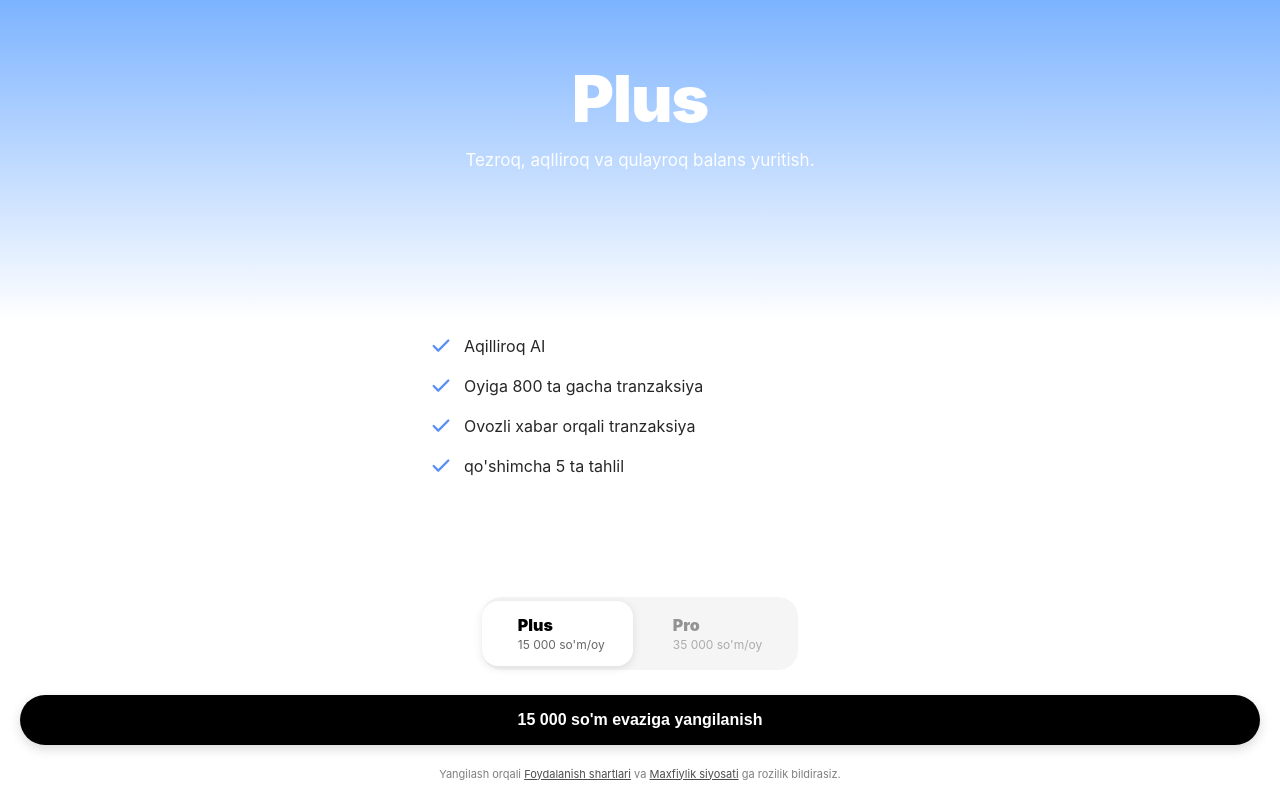
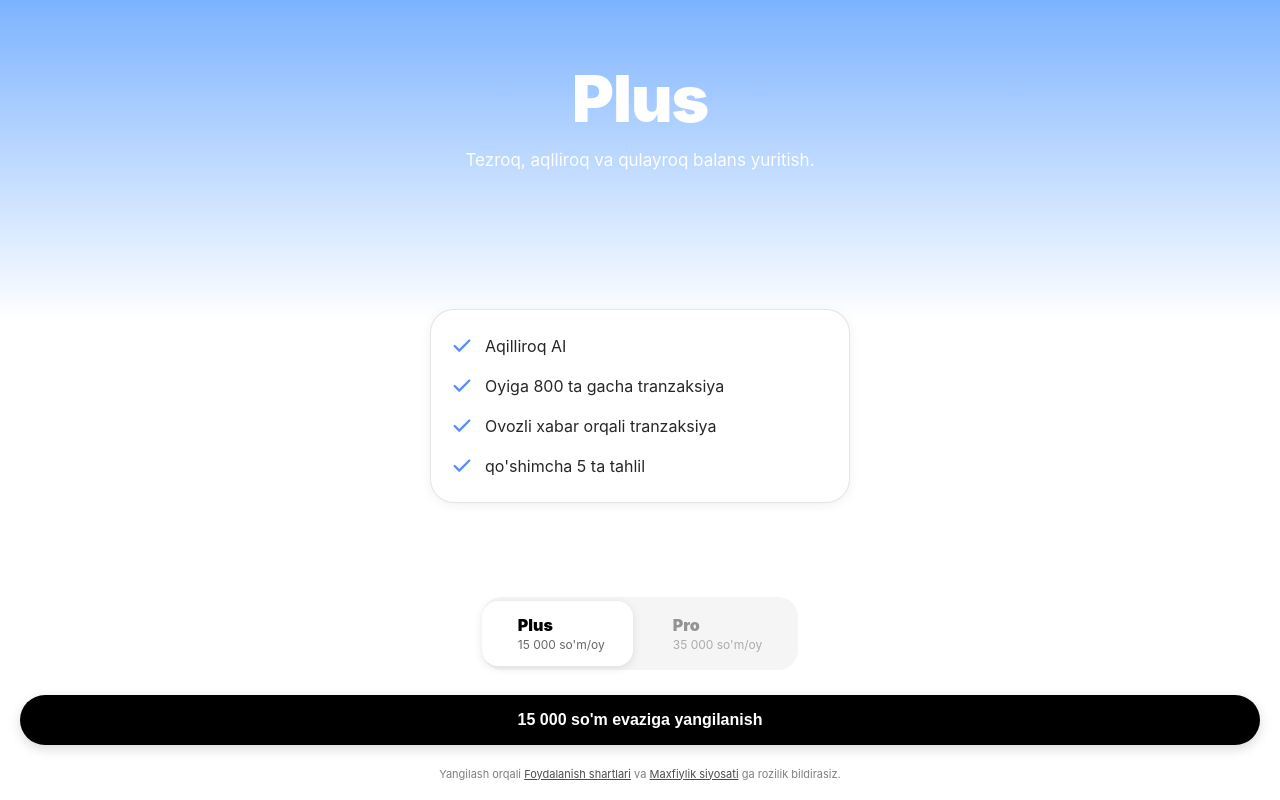
Before and after one commit to Usergeee443/pulbot_mini_app, a Flask app: page /payment in a window 1280 px wide. Run offline with Flask 3, Linux system fonts and the light colour scheme; some libraries are stand-ins or nearby versions.

Commit message:
Add white card with border around features list, perfectly centered between header and selector

```diff
--- a/templates/payment.html
+++ b/templates/payment.html
@@ -84,7 +84,7 @@
             z-index: 1;
         }
 
-        /* Feature list - card ichida EMAS, qoq o'rtada */
+        /* Feature list - card with border, qoq o'rtada */
         .features-list {
             width: 100%;
             max-width: 420px;
@@ -92,6 +92,11 @@
             flex-direction: column;
             gap: 16px;
             transition: opacity 0.4s ease;
+            background: white;
+            border: 1.5px solid rgba(0, 0, 0, 0.1);
+            border-radius: 24px;
+            padding: 24px 20px;
+            box-shadow: 0 2px 12px rgba(0, 0, 0, 0.06);
         }
 
         .feature-item {
```
